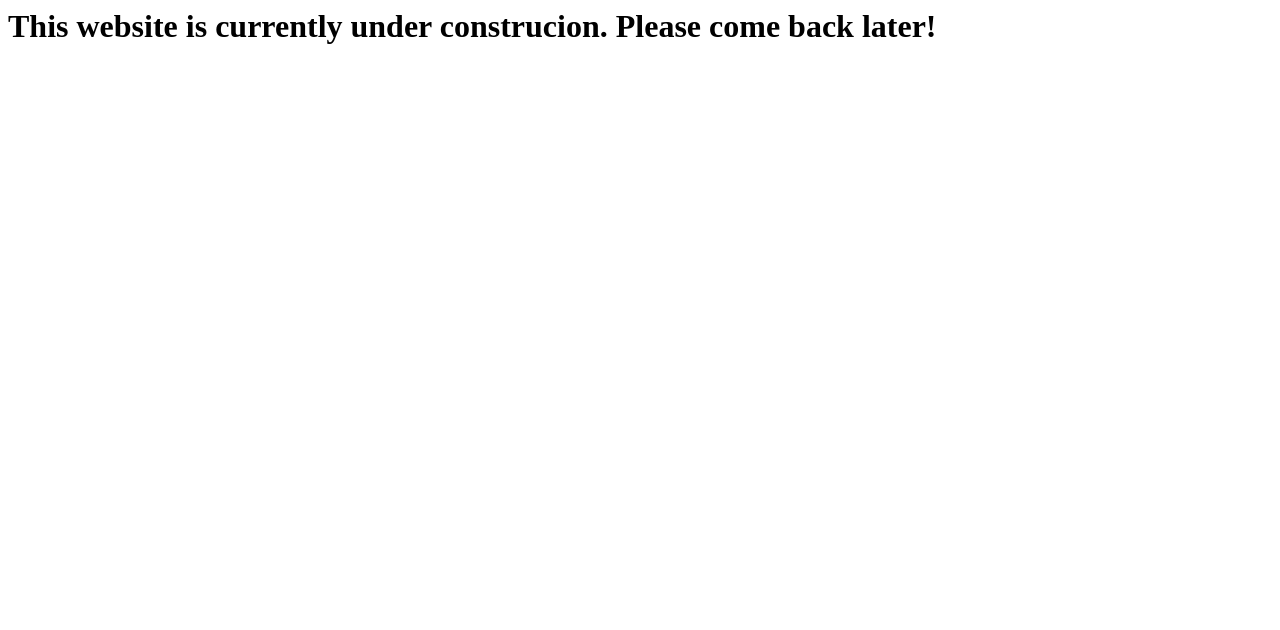
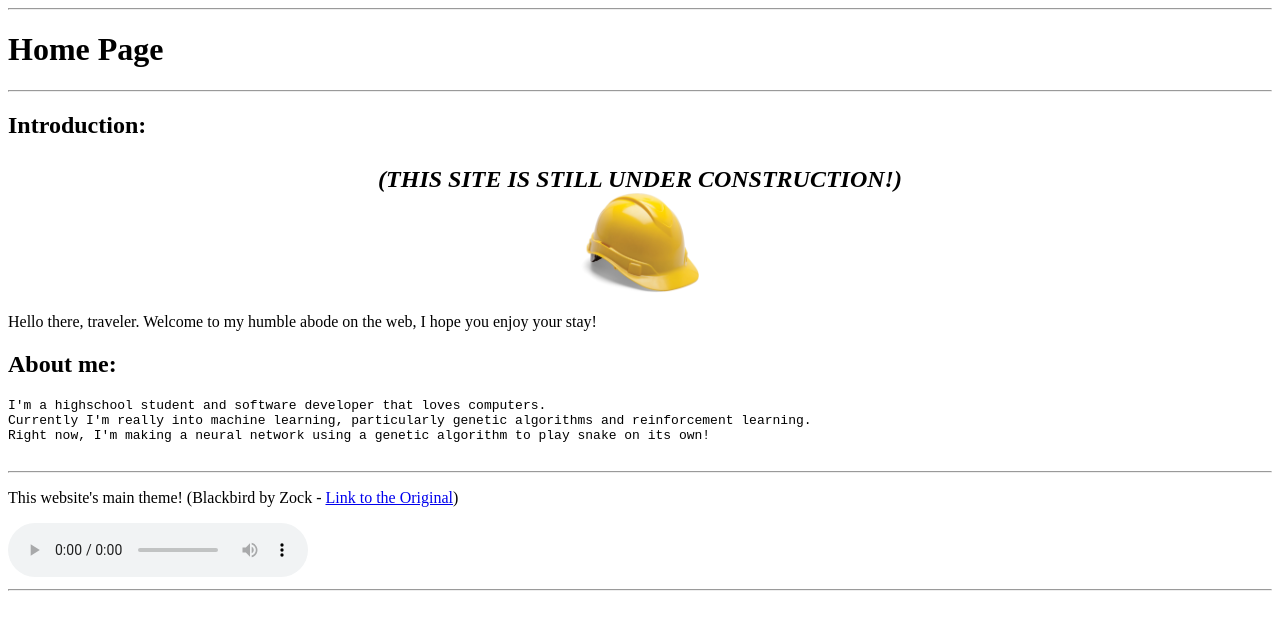
Before and after one commit to pm-ware/pm-ware.github.io, a plain HTML site: page index.html in a window 1280 px wide. Drawn offline with Linux system fonts and the light colour scheme.

Commit message:
Add files via upload
error correcting

```diff
--- a/index.html
+++ b/index.html
@@ -1,3 +1,50 @@
-<h1>
-	This website is currently under construcion. Please come back later!
-</h1>
+<!DOCTYPE html>
+<html>
+	<head>
+		<title>Home Page</title>
+		<link rel="icon" type="image/png" href="images/favicon.png">
+		<style>
+			.center {
+				text-align: center;
+			}
+			.center img {
+				display: block;
+				margin: 0 auto;
+			}
+		</style>
+	</head>
+	<body>
+		<hr>
+		<h1>
+			Home Page
+		</h1>
+		<hr>
+		<h2>
+			Introduction:
+			<div class="center">
+				<br> <i>(THIS SITE IS STILL UNDER CONSTRUCTION!)</i>
+				<br>
+				<img src="images/construction-helmet.png" height="100">
+			</div>
+		</h2>
+		<p>
+			Hello there, traveler. Welcome to my humble abode on the web, I hope you enjoy your stay!
+		</p>
+		<h2>
+			About me:
+		</h2>
+		<pre>
+I'm a highschool student and software developer that loves computers.
+Currently I'm really into machine learning, particularly genetic algorithms and reinforcement learning.
+Right now, I'm making a neural network using a genetic algorithm to play snake on its own!
+		</pre>
+		<hr>
+		<p>
+			This website's main theme! (Blackbird by Zock - <a href="https://www.youtube.com/watch?v=QBd4tt3OoL4" target="_blank" title = "Goes to the youtube video of this song">Link to the Original</a>)
+		</p>
+		<audio controls loop>
+			<source src="Blackbird.mp3" type="audio/mpeg">
+		</audio>
+		<hr>
+	</body>
+</html>
```
Also changed, not shown: images/construction-helmet.png (added), images/favicon.png (added), 1 other file.
